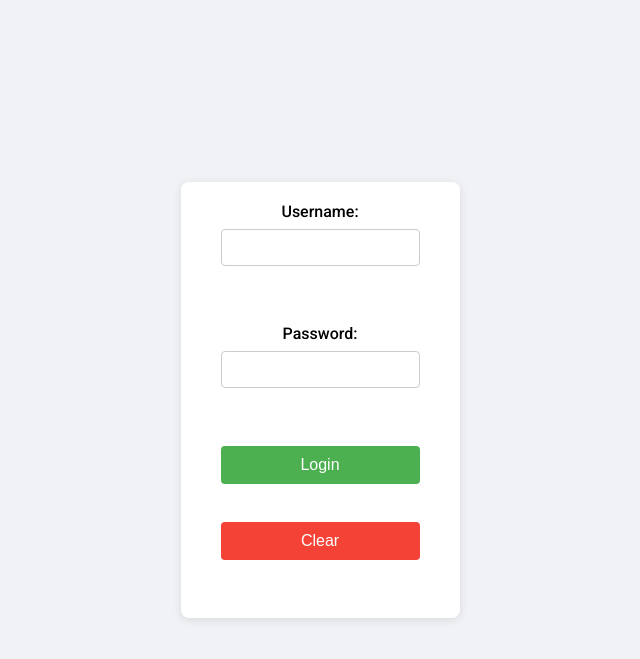
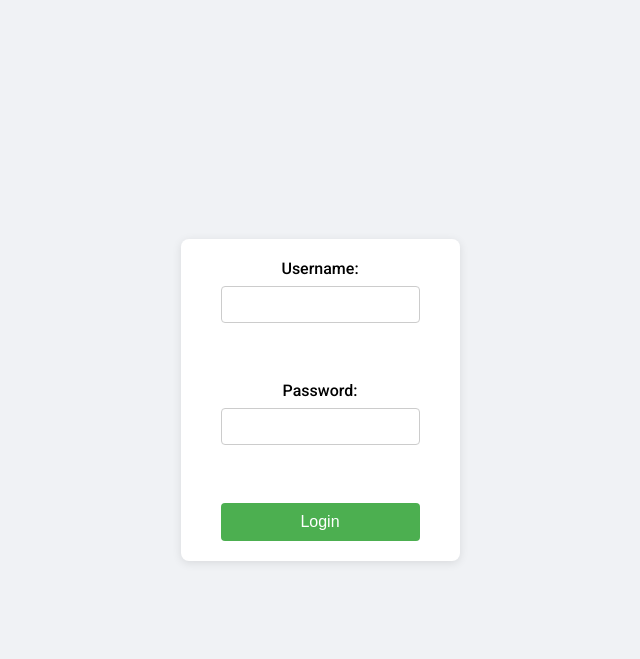
Before and after one commit to Celllzzz/TA_DKP_CELINO-MATANDE-WARDANA_21120123120020_SISTEM-KLINIK, a PHP site: page /login.php in a window 1280 px wide. Shown: the top 659 px of the page, without its empty margins (320-960 px from the left). Run offline with PHP 8.4, Linux system fonts and the light colour scheme.

Commit message:
fift commit

```diff
--- a/login.php
+++ b/login.php
@@ -73,12 +73,6 @@ if ($_SERVER['REQUEST_METHOD'] === 'POST') {
         .login-container button:hover {
             background-color: #45a049;
         }
-        .login-container .clear-btn {
-            background-color: #f44336;
-        }
-        .login-container .clear-btn:hover {
-            background-color: #e53935;
-        }
         .login-container p {
             margin-top: 20px;
             color: #ff0000;
@@ -96,9 +90,6 @@ if ($_SERVER['REQUEST_METHOD'] === 'POST') {
             <input type="password" id="password" name="password" required>
             <br><br>
             <button type="submit">Login</button>
-            <br><br>
-            <button type="reset" class="clear-btn">Clear</button>
-            <br><br>
         </form>
     </div>
 </body>
```
